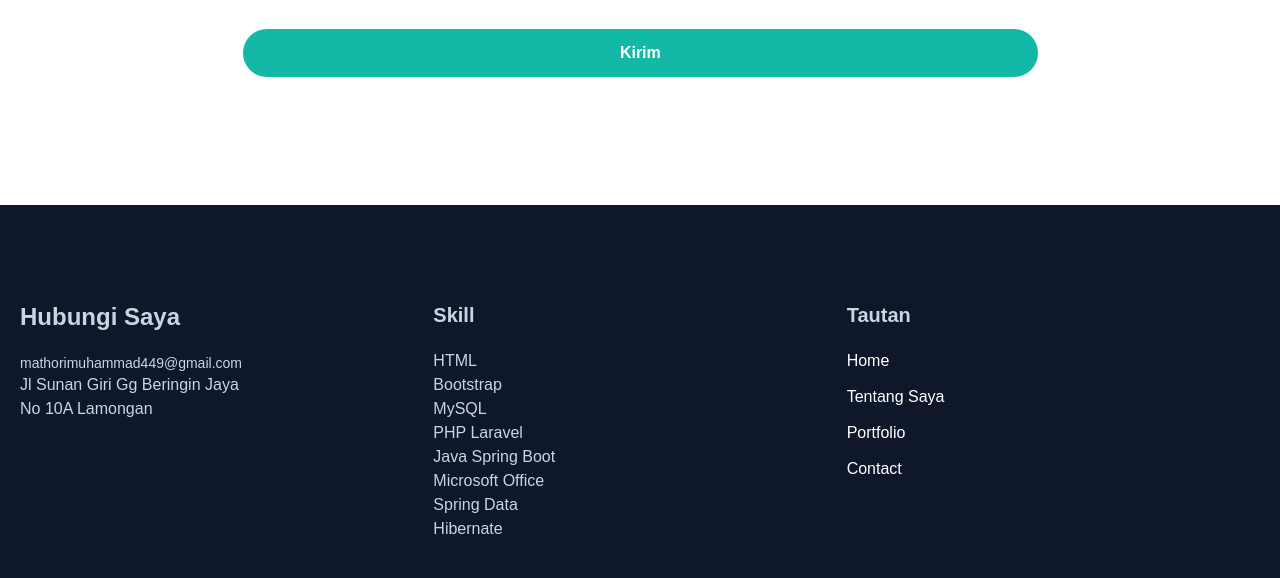
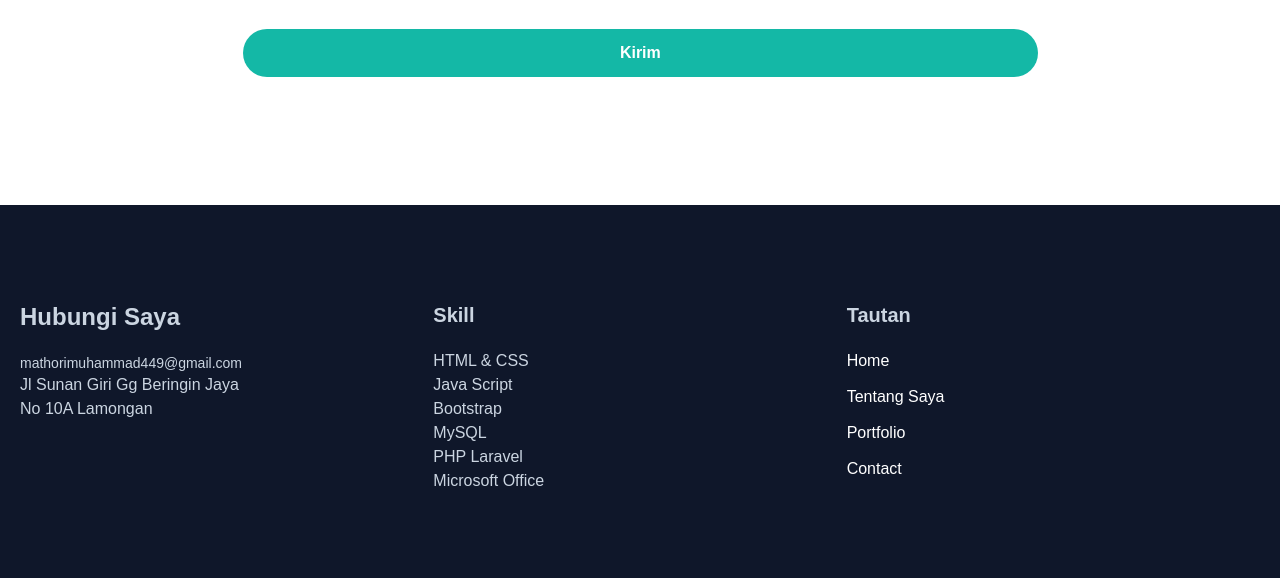
Before and after one commit to MuhammadMathori/myPortfolio-v2, a website: page index.html in a window 1280 px wide. Shown: the part 2134-2712 px from the top of the page. Drawn offline with nearby package versions, Linux system fonts and the light colour scheme; a web font is replaced by a local one.

Commit message:
update foother

```diff
--- a/index.html
+++ b/index.html
@@ -305,14 +305,12 @@
           </div>
           <div class="w-full px-5 mb-12 text-slate-300 font-medium md:w-1/3">
             <h3 class="font-bold text-xl mb-5">Skill</h3>
-            <p>HTML</p>
+            <p>HTML & CSS</p>
+            <p>Java Script</p>
             <p>Bootstrap</p>
             <p>MySQL</p>
             <p>PHP Laravel</p>
-            <p>Java Spring Boot</p>
             <p>Microsoft Office</p>
-            <p>Spring Data</p>
-            <p>Hibernate</p>
           </div>
           <div class="w-full px-5 mb-12 text-slate-300 font-medium md:w-1/3">
             <h3 class="font-semibold text-xl mb-5">Tautan</h3>
```
